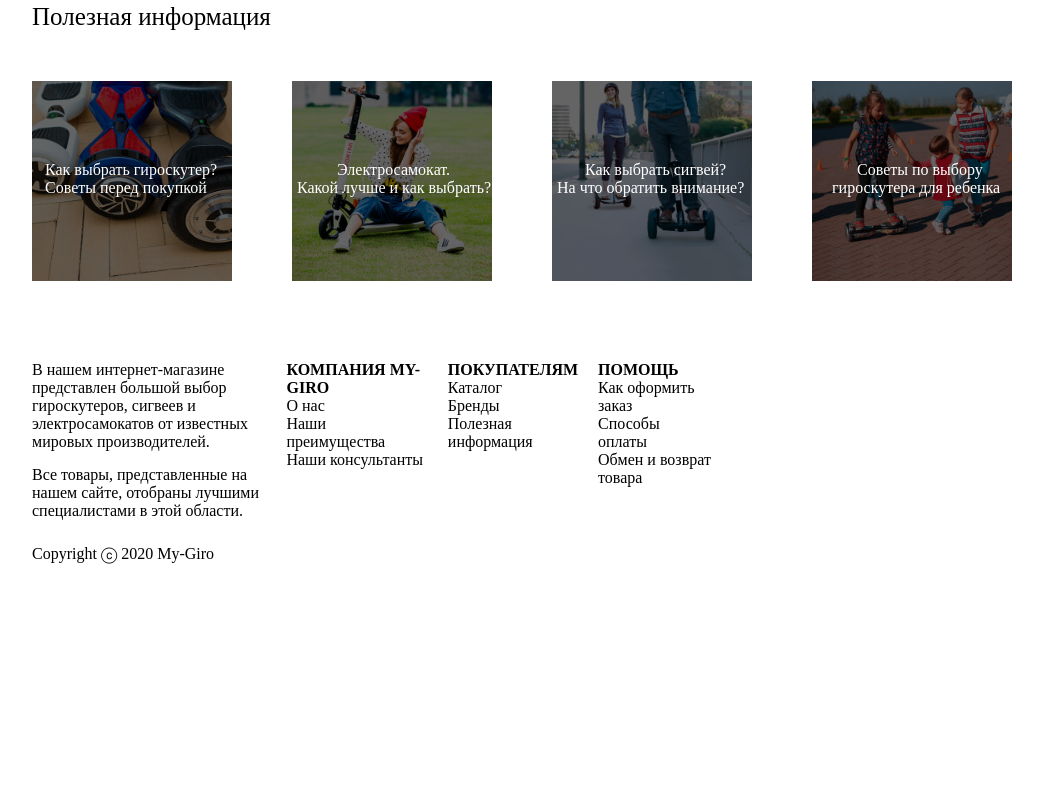
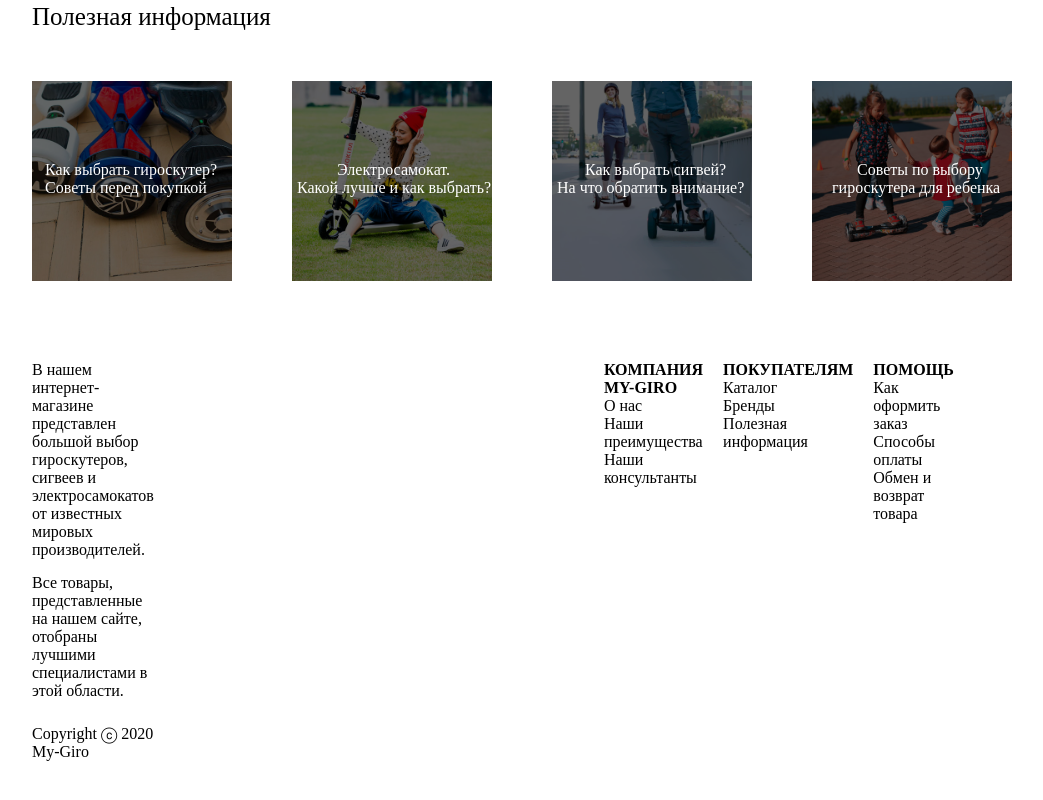
Before and after one commit to SubVlad/Giroscooter, a plain HTML site: page index.html in a window 1280 px wide. Shown: the part 2859-3659 px from the top of the page, without its empty margins (168-1211 px from the left). Before the commit the page ends 3507 px from the top, so only its background shows below. Drawn offline with Linux system fonts and the light colour scheme.

```diff
--- a/styles/Style1.css
+++ b/styles/Style1.css
@@ -428,6 +428,9 @@
     .orangeLine button{
     margin-right: 100px;
     }
+    .table2firstColumn{
+        margin-left:450px;
+    }
 
 }
 @media (max-width: 1534px) {
```
